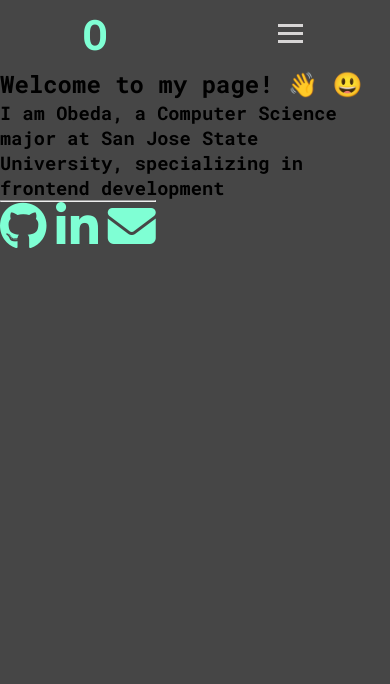
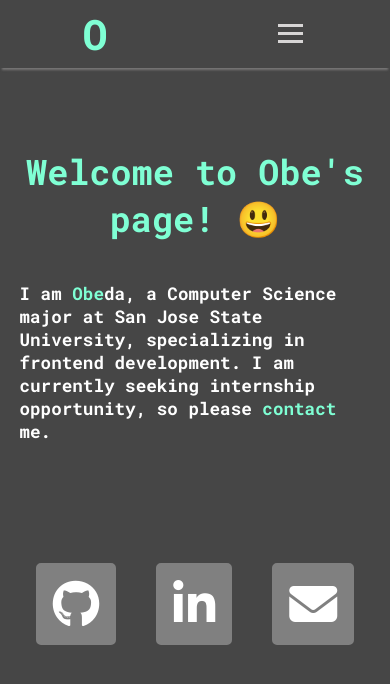
Before and after one commit to dah00/HTML-and-CSS, a plain HTML site: page Portfolio/index.html in a window 390 px wide. Shown: the top 684 px of the page. Drawn offline with Linux system fonts and the light colour scheme; files that its build step writes are made by us from their sources.

Commit message:
Added a border bottom on menu when hovering. Completed the first section of the main tag for mobile screen

```diff
--- a/Portfolio/index.html
+++ b/Portfolio/index.html
@@ -39,24 +39,33 @@
 
     <main>
       <section class="front-main">
-        <h1 class="Welcome-h1">Welcome to my page! &#128075; &#128515;</h1>
-        <h3 class="brief-about-me">
+        <h1 class="welcome">Welcome to Obe's page! &#128515;</h1>
+        <h3 class="who-am-I">
           I am <span>Obe</span>da, a Computer Science major at San Jose State
-          University, specializing in frontend development
+          University, specializing in frontend development. I am currently
+          seeking internship opportunity, so please
+          <a id="contactMe" href="#Contact">contact</a> me.
         </h3>
-        <hr style="width: 40%" />
-        <div class="external_links">
-          <a class="github" href="https://github.com/dah00"
-            ><i class="fa-brands fa-github fa-3x"></i
-          ></a>
+        <!-- <hr style="width: 40%" /> -->
+        <div class="links-container">
+          <div class="link-wrapper">
+            <a class="github" href="https://github.com/dah00">
+              <i class="fa-brands fa-github fa-3x"></i>
+            </a>
+          </div>
+          <div class="link-wrapper">
             <a
               class="linkedIn"
               href="https://www.linkedin.com/in/obeda-velonjatovo/"
-            ><i class="fa-brands fa-linkedin-in fa-3x"></i
-          ></a>
+            >
+              <i class="fa-brands fa-linkedin-in fa-3x"></i>
+            </a>
+          </div>
+          <div class="link-wrapper">
             <a class="gmail" href="mailto: velonjatovoa@gmail.com"
               ><i class="fa-sharp fa-solid fa-envelope fa-3x"></i
             ></a>
+          </div>
         </div>
       </section>
     </main>
--- a/Portfolio/styles/header.css
+++ /dev/null
@@ -1,53 +0,0 @@
-header{
-    display: flex;
-    flex-direction: row;
-    justify-content: space-between;
-    height: 60px;
-    align-items: center;
-}
-
-.logo{
-    font-size: 28px;
-    font-family: 'Roboto Mono', monospace;
-    font-weight: 700;
-}
-
-.menu{
-    display: flex;
-    gap: 40px;
-}
-
-.menu a{
-    font-size: 18px;
-}
-
-.links{
-    display: flex;
-    flex-direction: row;
-    align-items: center;
-    justify-content: center;
-    gap: 20px;
-}
-
-.github{
-    color: white;
-}
-
-.github:hover{
-    color: aquamarine;
-}
-
-.resume{
-    font-size: 18px;
-    padding: 10px 12px;
-    border-radius: 5px;
-    border-width: 2px;
-    border-color: aquamarine;
-    border-style: solid;
-}
-
-.resume:hover{
-    color:black;
-    border-color: aquamarine;
-    background-color: aquamarine;
-}
--- /dev/null
+++ b/Portfolio/styles/main.css
@@ -0,0 +1,65 @@
+main{
+    /* background-color: rgb(175, 175, 157); */
+    display: flex;
+    max-width: 90vw;
+    min-height: 92vh;
+    margin: 0 auto;
+}
+
+.front-main{
+    position: flex;
+    justify-content: center;
+    align-items: center;
+    /* background-color: rgb(173, 173, 44);  */
+    margin: 0 auto;
+    padding-top: 80px;
+}
+
+.welcome{
+    color: aquamarine;
+    font-size: 2.2em;
+    text-align: center;
+
+}
+
+.who-am-I{
+    font-size: 1.1em;
+    color: white;
+    padding-top: 40px;
+}
+
+.who-am-I span{
+    color: aquamarine;
+}
+
+.who-am-I #contactMe:hover{
+    text-decoration: underline;
+}
+
+.links-container{
+    padding-top: 120px;
+    display: flex;
+    flex-direction: row;
+    justify-content: center;
+    gap: 40px;
+}
+
+.link-wrapper{
+    border-radius: 5px;
+    border: 2px solid gray;
+    padding: 15px 15px;
+    background-color: gray;
+    cursor: pointer;
+}
+
+.github, .linkedIn, .gmail{
+    color: white;
+}
+
+.link-wrapper:hover{
+    opacity: 0.4;
+}
+
+/* .github:hover, .linkedIn:hover, .gmail:hover{
+    opacity: 0.8;
+} */
--- a/Portfolio/styles/navbar.css
+++ b/Portfolio/styles/navbar.css
@@ -7,6 +7,7 @@ header{
     justify-content: space-around;
     align-items: center;
     min-height: 8vh;
+    box-shadow: 0 4px 2px -2px rgb(118, 117, 117);
 }
 
 .logo{
@@ -32,11 +33,20 @@ header{
     font-size: 18px;
 }
 
+.navbar-links a:hover{
+    height: 8vh;
+    border-bottom: 2px solid aquamarine;
+}
+
 .navbar-links li a{
     padding: 1rem;
     font-size: 18px;
     display: block;
     text-decoration: none;
+}
+
+.navbar-links .resume-link{
+    margin-left: 30px;
 }
 
 .burger{
@@ -51,6 +61,7 @@ header{
     margin: 5px;
     transition: all 0.3s ease;
 }
+
 
 .resume{
     font-size: 18px;
@@ -93,6 +104,15 @@ header{
         transform: translateX(100%);
         transition: transform 0.5s ease-in;
         /* opacity: 1; */
+    }
+
+    .navbar-links a:hover{
+        border-bottom: 2px solid aquamarine;
+        height: 8vh;
+    }
+
+    .navbar-links .resume-link{
+        margin-left: 0px;
     }
 
     .navbar-links {
```
Lines whose indentation alone changed are shown as unchanged.
